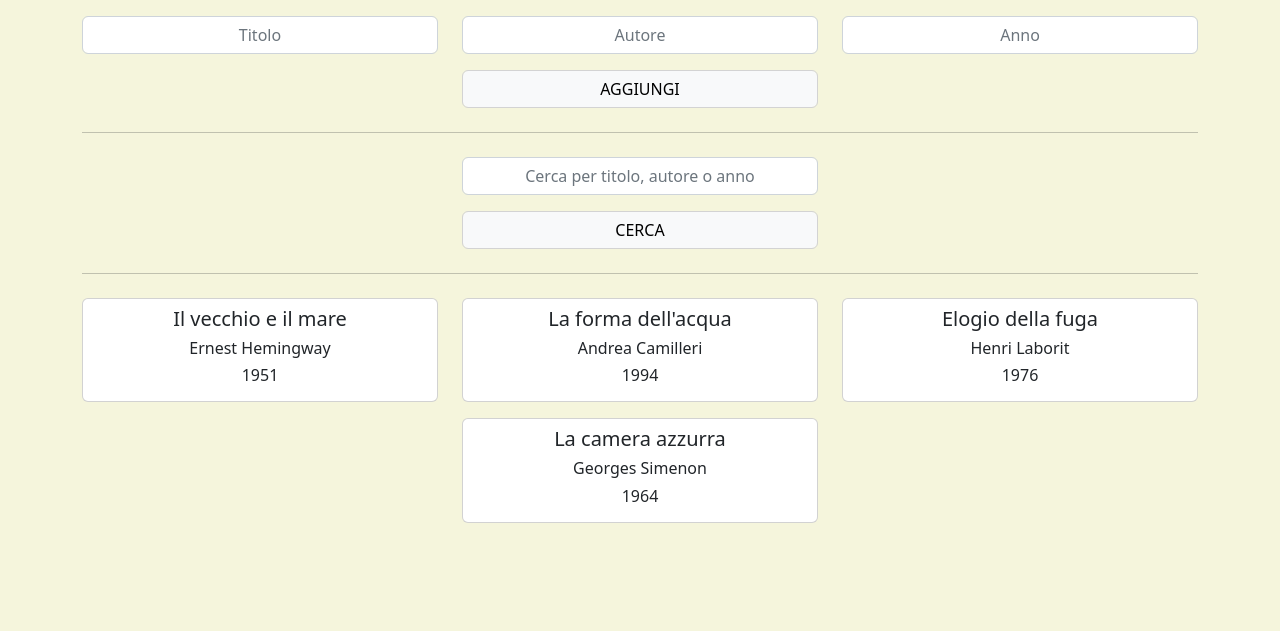
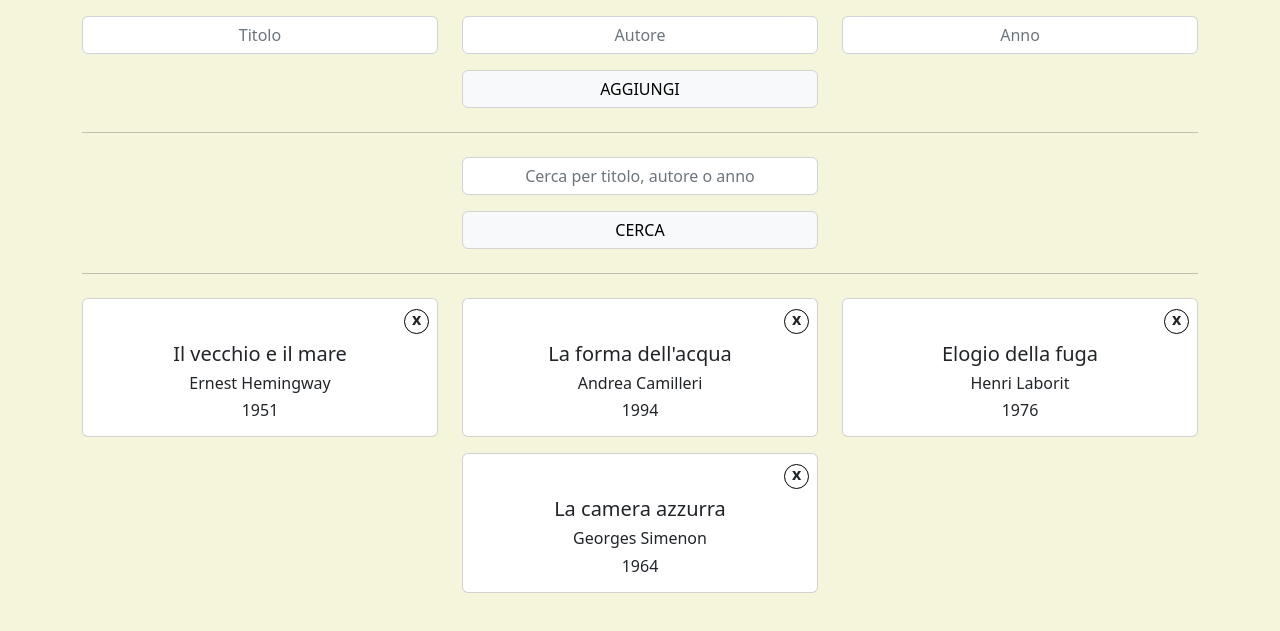
Before and after one commit to francesco-foglia/js-library, a plain HTML site: page index.html in a window 1280 px wide. Shown: the part 121-752 px from the top of the page. Drawn offline with nearby package versions, Linux system fonts and the light colour scheme.

Commit message:
Function to remove a book from the library

```diff
--- a/css/style.css
+++ b/css/style.css
@@ -20,3 +20,18 @@ input:focus {
   flex-direction: column;
   justify-content: space-evenly;
 }
+
+.btn_close {
+  align-self: flex-end;
+}
+
+.btn_close span {
+  width: 25px;
+  height: 25px;
+  line-height: 19px;
+  border: 1px solid black;
+  border-radius: 50%;
+  display: inline-block;
+  font-weight: bold;
+  cursor: pointer;
+}
--- a/js/script.js
+++ b/js/script.js
@@ -82,11 +82,15 @@ $(() => {
     $("#library").html("");
 
     array.forEach(
-      (element) => {
+      (element, index) => {
+
         $("#library").append(
 
           `<div class="col-md-6 col-lg-4 my-2">
             <div class="card p-2">
+              <div class="btn_close close-${index} mb-2">
+                <span>x</span>
+              </div>
               <h2 class="h5">${element.title}</h2>
               <h3 class="h6">${element.author}</h3>
               <h4 class="h6">${element.year}</h4>
@@ -94,6 +98,14 @@ $(() => {
           </div>`
 
         );
+
+        $(`.btn_close.close-${index}`).click(
+          () => {
+            array.splice(index, 1);
+            printBooks(array);
+          }
+        );
+
       }
     );
 
```
